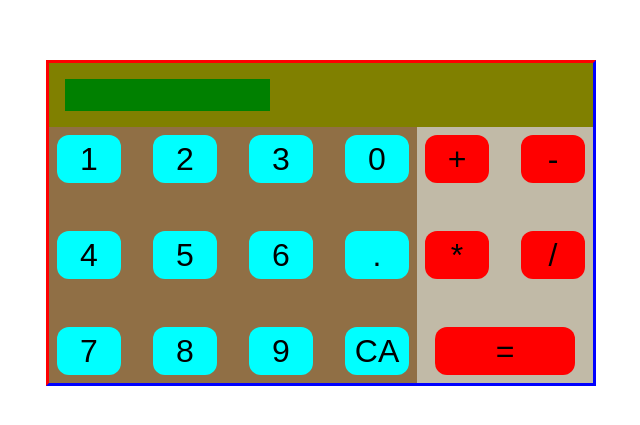
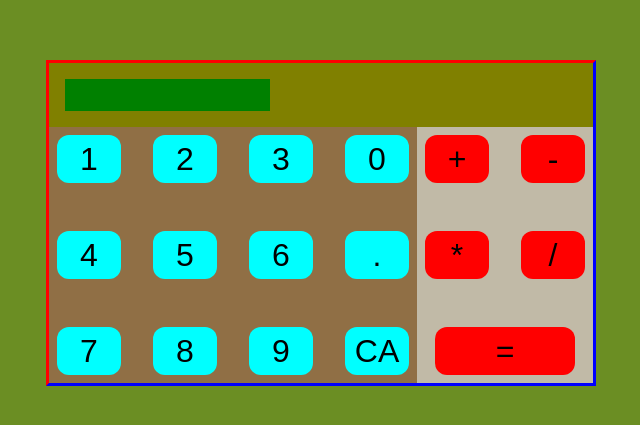
Before and after one commit to Sasfi12/calculator, a plain HTML site: page index.html in a window 1280 px wide. Shown: the part 185-610 px from the top of the page, without its empty margins (327-967 px from the left). Drawn offline with Linux system fonts and the light colour scheme.

Commit message:
disaster

```diff
--- a/public/css/app.css
+++ b/public/css/app.css
@@ -4,6 +4,7 @@ body {
     display: flex;
     align-items: center;
     justify-content: center;
+    background-color: olivedrab;
     #calc {
         border-left: red solid;
         border-top: red solid;
```
